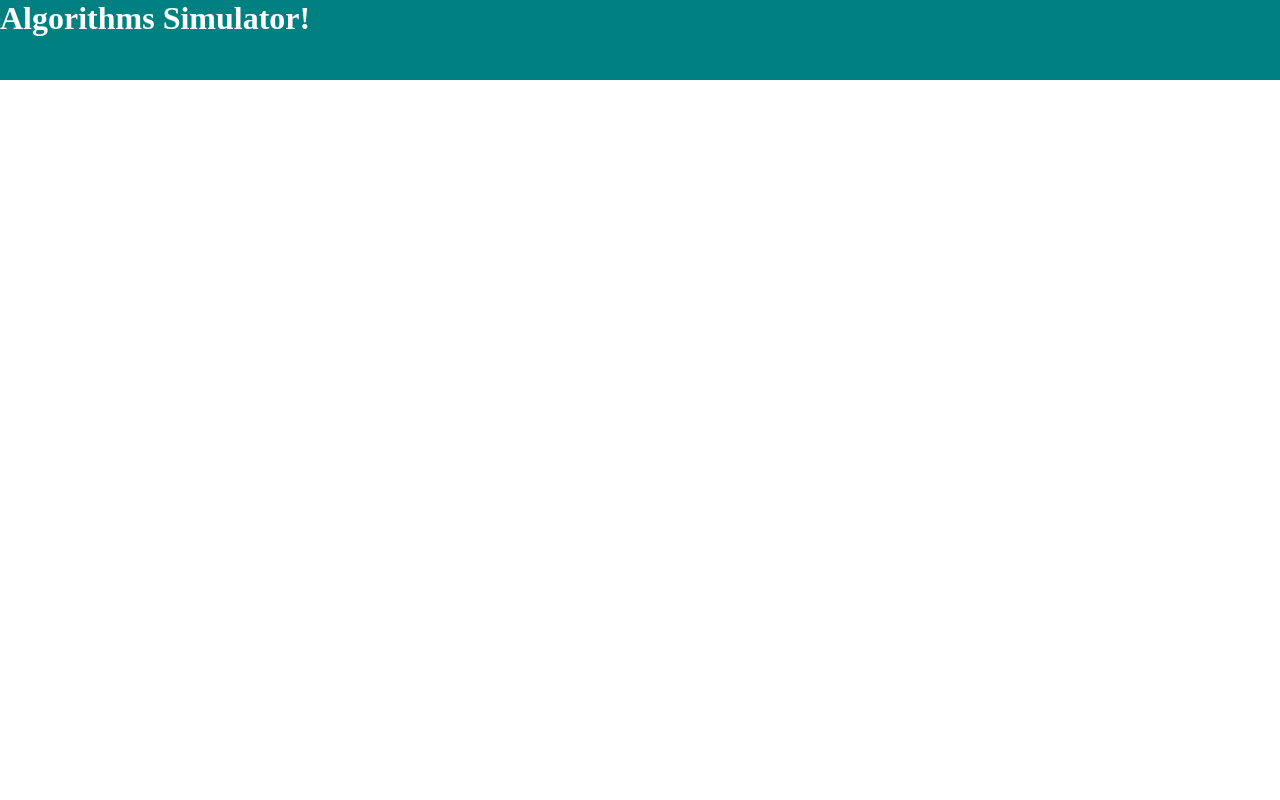
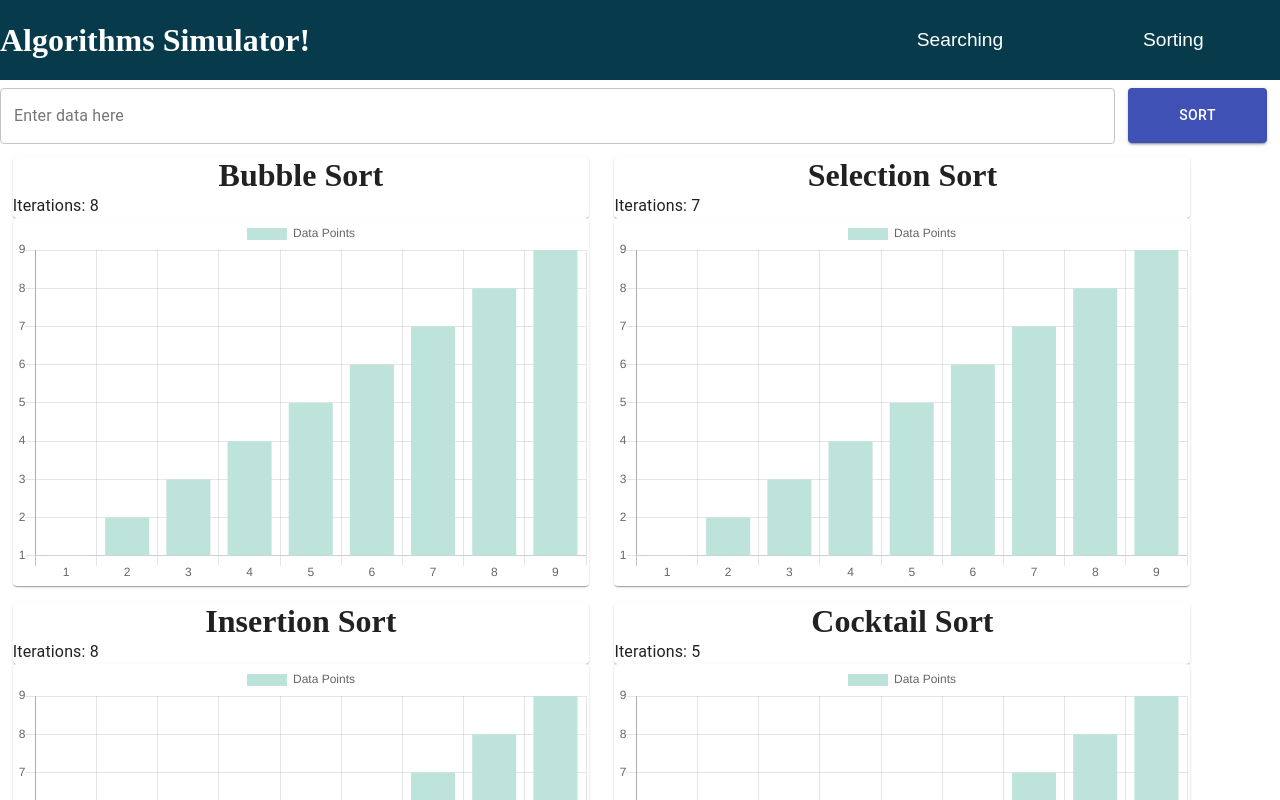
Before and after one commit to NameerWaqas/Algorithms-simulator, a React (Create React App) app: page /sorting in a window 1280 px wide. Shown: the top 800 px of the page. Built offline with nearby package versions, Linux system fonts and the light colour scheme.

Commit message:
Feat: Added cocktail sort chart and algorithm.

```diff
--- a/package.json
+++ b/package.json
@@ -1,5 +1,4 @@
 {
-  "homepage": "http://NameerWaqas.github.io/Algor ithms-simulator",
   "name": "react-practice-app",
   "version": "0.1.0",
   "private": true,
--- a/src/App.js
+++ b/src/App.js
@@ -12,7 +12,10 @@ export default function App() {
       <ContextProvider>
         <NavBar />
         <Switch>
-          <Route exact path='/'>
+          <Router exact path='/'>
+              <h1>Landing Page</h1>
+          </Router>
+          <Route exact path='/sorting'>
             <SortingContainer />
           </Route>
           <Route path='/searching'>
--- a/src/app.css
+++ b/src/app.css
@@ -8,3 +8,11 @@ body{
     padding: 0%;
     margin: 0%;
 }
+.NavBarButtons{
+    width:50%;height:100%;background-color:transparent;margin:0;border:none;outline: none;
+    color:white;font-size: 120%;cursor: pointer;
+}
+.NavBarButtons:hover{
+    background-color: white;
+    color:#073b4c;
+}
--- /dev/null
+++ b/src/components/Sorting/CocktailSort.js
@@ -0,0 +1,32 @@
+function CocktailSortFunc(param){
+
+    let snapshots = [];
+    let data = param.split(' ');
+    data = data.join("");
+    data = param.split(',');
+    data = data.map((str) => parseInt(str));
+    snapshots.push(data.slice())
+    for (var i = 0, j = data.length - 2; i < parseInt((data.length) / 2) + data.length % 2; i++, j--) {
+        let temp;
+        for (var k = i; k < data.length - 1 - i; k++) {
+            if (data[k] > data[k + 1]) {
+                temp = data[k];
+                data[k] = data[k + 1];
+                data[k + 1] = temp;
+            }
+            // console.log(data)
+        }
+        for (var l = j; l > i; l--) {
+            if (data[l] < data[l - 1]) {
+                temp = data[l];
+                data[l] = data[l - 1];
+                data[l - 1] = temp;
+            }
+            // console.log(j,data)
+        }
+        snapshots.push(data.slice())
+    }
+    return snapshots
+}
+
+export default CocktailSort
--- /dev/null
+++ b/src/components/Sorting/CocktailSortChart.js
@@ -0,0 +1,45 @@
+import React, { useContext } from 'react';
+import BarChartComponent from './SortingBarChart';
+// import CocktailSortFunc from '../../Algorithms/Sorting/CocktailSort';
+import {context} from '../../context';
+
+export default function CocktailSortChart(props){
+    let contextData = useContext(context);
+    let dataToSort = contextData[0];
+    let CocktailSortSnapshots = CocktailSortFunc(dataToSort)
+
+return(
+    <BarChartComponent snapshots={CocktailSortSnapshots} name="Cocktail Sort"/>
+)
+}
+
+function CocktailSortFunc(param){
+
+    let snapshots = [];
+    let data = param.split(' ');
+    data = data.join("");
+    data = param.split(',');
+    data = data.map((str) => parseInt(str));
+    snapshots.push(data.slice())
+    for (var i = 0, j = data.length - 2; i < parseInt((data.length) / 2) + data.length % 2; i++, j--) {
+        let temp;
+        for (var k = i; k < data.length - 1 - i; k++) {
+            if (data[k] > data[k + 1]) {
+                temp = data[k];
+                data[k] = data[k + 1];
+                data[k + 1] = temp;
+            }
+            // console.log(data)
+        }
+        for (var l = j; l > i; l--) {
+            if (data[l] < data[l - 1]) {
+                temp = data[l];
+                data[l] = data[l - 1];
+                data[l - 1] = temp;
+            }
+            // console.log(j,data)
+        }
+        snapshots.push(data.slice())
+    }
+    return snapshots
+}
--- a/src/components/Sorting/SortingBarChart.js
+++ b/src/components/Sorting/SortingBarChart.js
@@ -1,16 +1,16 @@
 import React, { useState, useEffect, useContext } from 'react';
 import { Bar } from 'react-chartjs-2';
-import { css } from 'emotion'
-import { Card, Typography, Paper } from '@material-ui/core'
+import { css } from 'emotion';
+import { Card, Typography, Paper } from '@material-ui/core';
 import { context } from '../../context';
 
-export default function BarChartComponent(props) {
-    let contextData = useContext(context)
-    let { snapshots, name } = props;
-    let countObj = contextData[2]
-    let setCount = contextData[3]
+export default function BarChartComponent({ snapshots, name }) {
+    let contextData = useContext(context);
+    let countObj = contextData[2];
+    let setCount = contextData[3];
     //Since this is a resuable componet so the ternary operator is the trade-off.
-    let iterationCounter = name == "Bubble Sort" ? countObj.bubbleSort : name == "Selection Sort" ? countObj.selectionSort : countObj.insertionSort;
+    let iterationCounter = name == "Bubble Sort" ? countObj.bubbleSort : name == "Selection Sort" ?
+        countObj.selectionSort : name == "Insertion Sort" ? countObj.insertionSort : countObj.cocktailSort;
 
     // UseEffect hook is used for updating the chart(s) periodically.
     useEffect(() => {
@@ -22,21 +22,28 @@ export default function BarChartComponent(props) {
                 //..data in the array(snapshots).
                 if (countObj.bubbleSort < snapshots.length - 1) {
                     setCount(preObj => {
-                        return { ...preObj, bubbleSort: preObj.bubbleSort + 1 }
+                        return { ...preObj, bubbleSort: preObj.bubbleSort + 1 };
                     })
                 }
             }
             else if (name == "Selection Sort") {
                 if (countObj.selectionSort < snapshots.length - 1) {
                     setCount(preObj => {
-                        return { ...preObj, selectionSort: preObj.selectionSort + 1 }
+                        return { ...preObj, selectionSort: preObj.selectionSort + 1 };
+                    })
+                }
+            }
+            else if (name == "Insertion Sort") {
+                if (countObj.insertionSort < snapshots.length - 1) {
+                    setCount(preObj => {
+                        return { ...preObj, insertionSort: preObj.insertionSort + 1 };
                     })
                 }
             }
             else {
-                if (countObj.insertionSort < snapshots.length - 1) {
+                if (countObj.cocktailSort < snapshots.length - 1) {
                     setCount(preObj => {
-                        return { ...preObj, insertionSort: preObj.insertionSort + 1 }
+                        return { ...preObj, cocktailSort: preObj.cocktailSort + 1 };
                     })
                 }
             }
@@ -53,13 +60,14 @@ export default function BarChartComponent(props) {
                 //Here data will change periodically as counter value increases.
                 data: snapshots[iterationCounter],
                 fill: true,
+                backgroundColor: '#bee3db',
                 borderColor: "rgb(75,192,192,1)"
             }
         ]
     };
 
     return (
-        <div className={css`display:inline-block; width: 46vw; height: 46vh;margin:1vw;`}>
+        <div className={css`display:inline-block; width: 45vw; height: 46vh;margin:1vw;`}>
             <Paper>
                 <h1 className={css`text-align:center;`}>{name}</h1>
                 <Typography>Iterations: {iterationCounter}</Typography>
--- a/src/containers/navbar.js
+++ b/src/containers/navbar.js
@@ -1,11 +1,17 @@
 import React from 'react';
-import {css} from 'emotion'
+import { css } from 'emotion'
+import { Link } from 'react-router-dom';
 
-export default function NavBar(props){
-    return(
-        <div
-        className={css`width:100vw;height:10vh;background-color:teal`}>
-        <h1 className={css`color:white;`}>Algorithms Simulator!</h1>
+export default function NavBar(props) {
+    // let buttonStyle=css` height:inherit;width:100%;flex:2 `
+    return (
+        <div className={css`width:100vw;height:10vh;background-color:#073b4c; display:flex;align-items:center;
+        justify-content:space-between;`}>
+            <Link to="/" className={css`color:white;flex:2;text-decoration:none`}><h1>Algorithms Simulator!</h1></Link>
+            <div className={css`height:100% ;flex:1; flex-direction:row;`}>
+                <Link to='/searching'><button className="NavBarButtons">Searching</button></Link>
+                <Link to='/sorting'><button className="NavBarButtons">Sorting</button></Link>
+            </div>
         </div>
     )
 }
--- a/src/containers/searchingPage.js
+++ b/src/containers/searchingPage.js
@@ -1,10 +1,47 @@
 import React from 'react';
 import LinearSearchChart from '../components/Searching/LinearSearchChart';
+import { css } from 'emotion';
+import { TextField, Button } from '@material-ui/core';
 
-export default function SearchingContainer(props){
-return(
-    <>
-    <LinearSearchChart/>
-    </>
-)
+
+
+export default function SearchingContainer(props) {
+    return (
+        <>
+            <SearchingDataInputComponent />
+            <LinearSearchChart />
+        </>
+    )
 }
+
+function SearchingDataInputComponent(props) {
+
+    let handleChange = () => {
+
+    }
+
+    let handleUpdateData = () => {
+
+    }
+
+    return (
+        <>
+            {/* Input componet for taking data */}
+            <div className={css`display:flex;flex-direction:row;margin-top:1vh;`}>
+                <section className={css`flex:6;`}>
+                    <TextField id='standard-basic' label='Enter data here' onChange={handleChange} fullWidth variant="outlined"
+                        placeholder="Enter comma seprated values only like: 1,2,3,4" />
+                </section>
+                <section className={css`flex:3;`}>
+                    <TextField id='standard-basic' label='Enter data here' onChange={handleChange}fullWidth variant="outlined"
+                        placeholder="Enter comma seprated values only like: 1,2,3,4" />
+                </section>
+                <section className={css`flex:1; margin-left:1%;margin-right:1%;`}>
+                    <Button variant='contained' color='primary'
+                    className={css`width:100%;height:98%;`}
+                        onClick={handleUpdateData}>Search</Button>
+                </section>
+            </div>
+        </>
+    )
+}
--- a/src/containers/sortingPage.js
+++ b/src/containers/sortingPage.js
@@ -5,6 +5,7 @@ import { css } from 'emotion';
 import BubbleSortChart from '../components/Sorting/BubbleSortChart';
 import SelectionSortChart from '../components/Sorting/SelectionSortChart';
 import InsertionSortChart from '../components/Sorting/InsertionSortChart'
+import CocktailSortChart from '../components/Sorting/CocktailSortChart';
 
 export default function SortingContainer(props) {
     return (
@@ -15,6 +16,7 @@ export default function SortingContainer(props) {
             <BubbleSortChart />
             <SelectionSortChart />
             <InsertionSortChart />
+            <CocktailSortChart/>
         </>
     )
 }
@@ -23,7 +25,7 @@ function InputDataComponent(props) {
     let contextData = useContext(context)
     let data = contextData[0];
     let setData = contextData[1];
-    let setCount = contextData[3]
+    let setCount = contextData[3];
     let [newData, setNewData] = useState(data);
 
     let handleChange = (e) => {
@@ -34,20 +36,21 @@ function InputDataComponent(props) {
     let handleUpdateData = () => {
         setData(newData);
         setCount(prevObj => {
-            return { ...prevObj, bubbleSort: 0, selectionSort: 0, insertionSort: 0 }
+            return { ...prevObj, bubbleSort: 0, selectionSort: 0, insertionSort: 0,cocktailSort:0 }
         })
     }
     return (
         <>
             {/* Input componet for taking data */}
-            <div className={css`display:flex;flex-direction:row;`}>
-                <section className={css`flex:9;`}>
-                    <TextField id='standard-basic' label='Enter data here' onChange={handleChange}
-                        placeholder="Enter comma seprated values only like: 1,2,3,4" fullWidth />
+            <div className={css`display:flex;flex-direction:row;margin-top:1vh;`}>
+                <section className={css`flex:8;`}>
+                    <TextField id='standard-basic' label='Enter data here' onChange={handleChange} fullWidth variant="outlined"
+                        placeholder="Enter comma seprated values only like: 1,2,3,4" />
                 </section>
-                <section className={css`flex:1;height:100%;align-self:center;`}>
-                    <Button variant='contained' color='primary' fullWidth
-                        onClick={handleUpdateData}>Sort Data</Button>
+                <section className={css`flex:1; margin-left:1%;margin-right:1%;`}>
+                    <Button variant='contained' color='primary'
+                    className={css`width:100%;height:98%;`}
+                        onClick={handleUpdateData}>Sort</Button>
                 </section>
             </div>
         </>
--- a/src/context.js
+++ b/src/context.js
@@ -6,13 +6,14 @@ export default function ContextProvider(props) {
     let [dataToSort, setDataToSort] = useState("3, 2, 5, 4, 1, 6, 8, 7, 9");
     let [dataToSearch,setDataToSearch]=useState({
         values:"1,3,5,7,9,2,4,6,8,11,-1,10,13,17,15,20,18,14,22,16,25,-3,0,24",
-        valueToSearch:"29"
+        valueToSearch:"-3"
     })
     // Here count is the number of transitions to show in the chart at run time
     let [count,setCount] = useState({
         bubbleSort:0,
         selectionSort:0,
         insertionSort:0,
+        cocktailSort:0,
         linearSearch:0
     })
     return (
```
Also changed, not shown: src/components/Searching/SearchingBarChart.js (+3 -4 lines).
